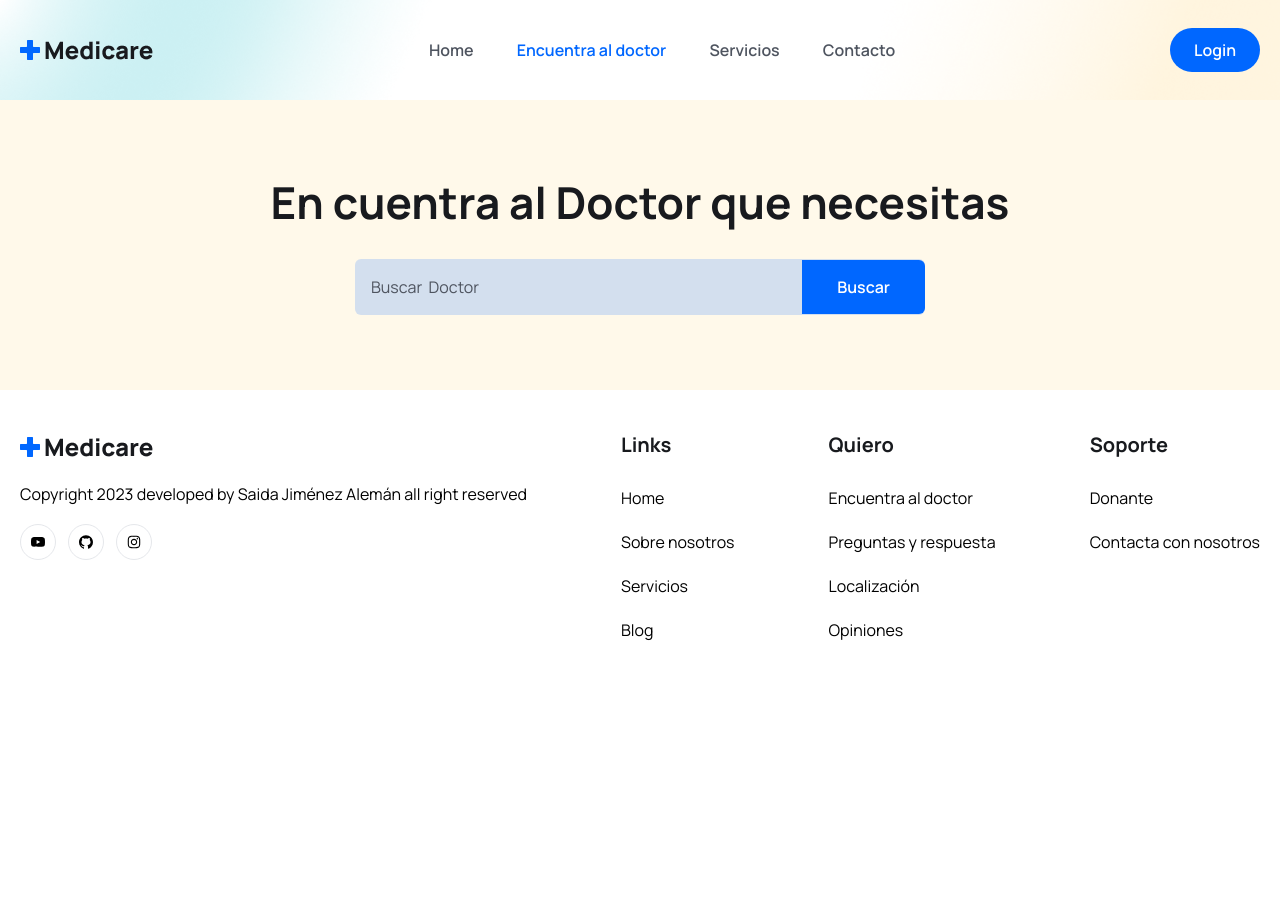
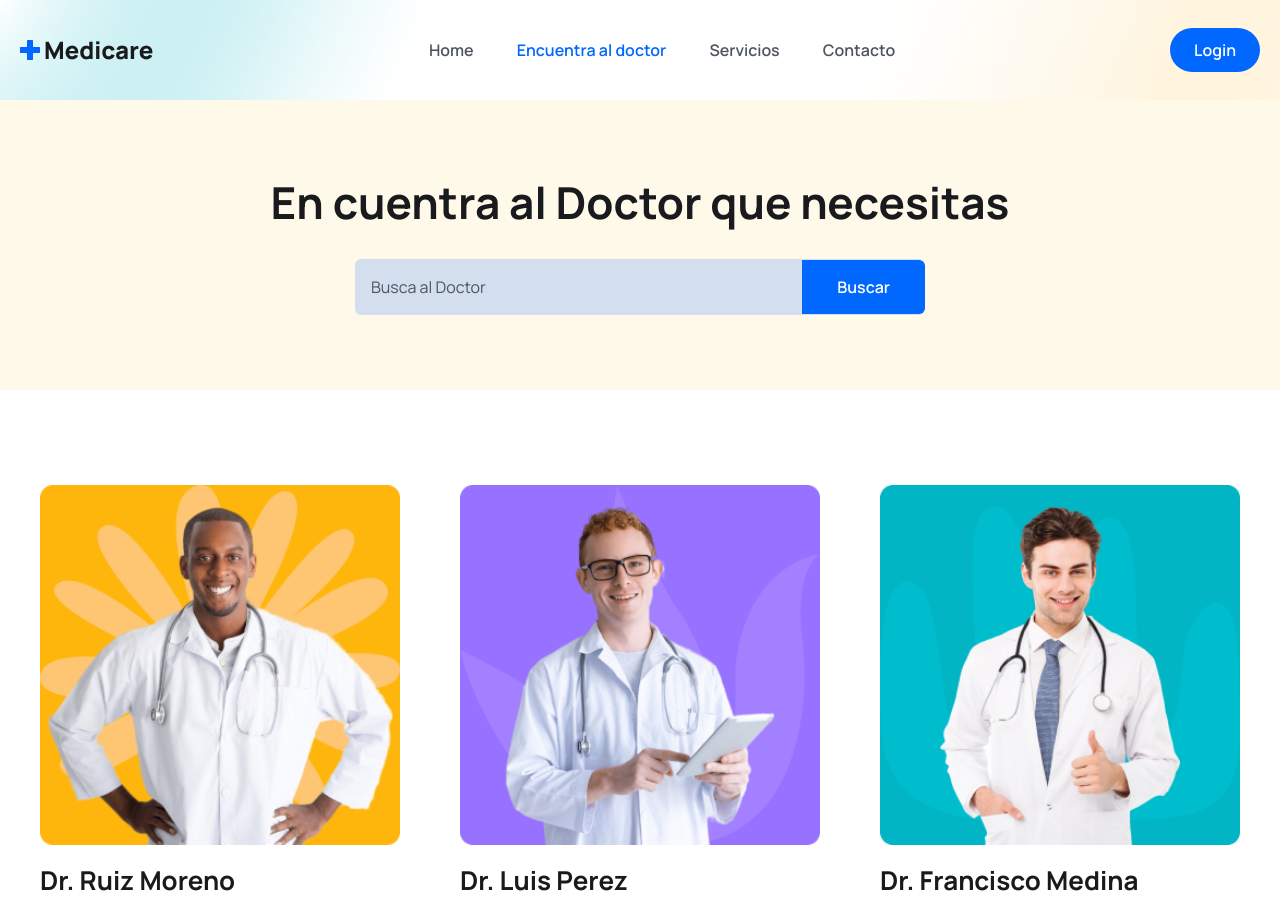
Before and after one commit to saidaJimenez/Medicare, a React (Vite) app in the folder frontend/: page /doctors in a window 1280 px wide. Shown: the top 909 px of the page. Before the commit the page ends 800 px from the top, so only its background shows below. Built offline with nearby package versions, Linux system fonts and the light colour scheme; the HTML template or start-up script is replaced by a standard one; a web font is replaced by a local one.

Commit message:
modificacion

```diff
--- a/frontend/src/pages/Doctors/Doctors.jsx
+++ b/frontend/src/pages/Doctors/Doctors.jsx
@@ -12,14 +12,20 @@ const Doctors = () => {
     type="search"
     className='py-4 pl-4 pr-2 bg-transparent w-full focus:outline-none cursor-pointer
     placeholder:text-textColor'
-    placeholder='Buscar  Doctor'
+    placeholder='Busca al Doctor'
     />
     <button className='btn mt-0 rounded-[0px] rounded-r-md'>
       Buscar
     </button>
-
     </div>
     </div>
+  </section>
+  <section>
+  <div className="container">
+      <div className="grid grid-cols-1 sm:grid-cols-2 md:grid-cols-3 gap-5">
+  {doctors.map((doctor) => <DoctorCard key={doctor.id} doctor={doctor}/>)}
+</div>
+      </div>
   </section>
   </>
 
```
